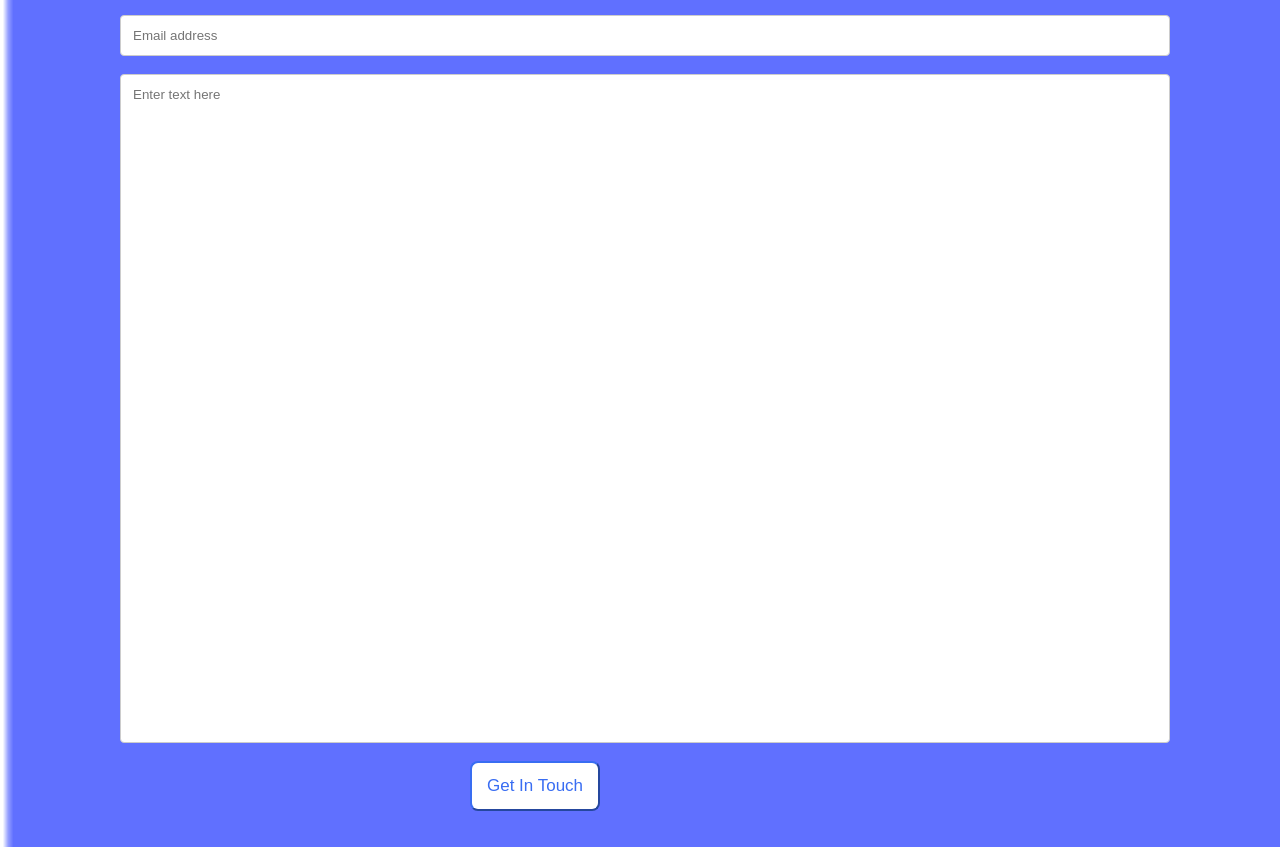
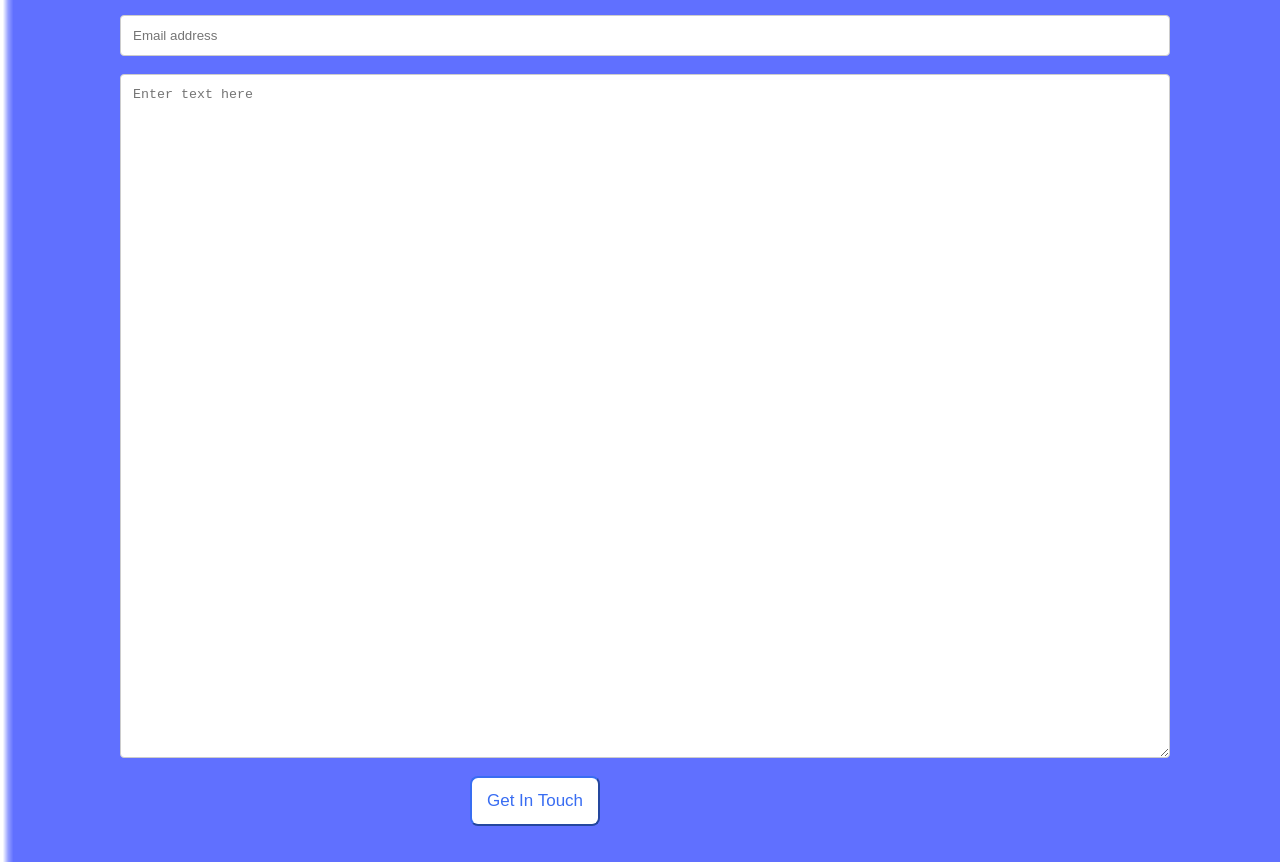
Before and after one commit to Rizwan-learn/Portfolio-Mobile, a website: page index.html in a window 1280 px wide. Shown: the part 5272-6134 px from the top of the page. Drawn offline with Linux system fonts and the light colour scheme.

Commit message:
textarea added to form

```diff
--- a/index.html
+++ b/index.html
@@ -286,18 +286,18 @@
     </section>
 
     <section class="contact-form">
-        <h1 class="title-contact">Contact Me</h1>
-        <h2 class="view">If you have an application you are interested in developing,
+        <h2 class="title-contact">Contact Me</h2>
+        <h3 class="view">If you have an application you are interested in developing,
             a feature that you need built or a project that needs coding.
             I’d love to help with it
-        </h2>
+        </h3>
 
         <form action="https://formspree.io/f/xbjwdkov" method="post">
             <input type="text" class="input" placeholder="Full name" required maxlength="30">
             <br>
             <input type="email" class="input" placeholder="Email address">
             <br>
-            <input type="text" class="box" placeholder="Enter text here" required maxlength="500">
+            <textarea type="text" class="box" placeholder="Enter text here" required maxlength="500"></textarea>
             <br>
 
             <div class="get-in-touch">
--- a/styles.css
+++ b/styles.css
@@ -651,6 +651,15 @@ input {
   margin-left: 10px;
 }
 
+textarea{
+  width: 80%;
+  padding: 12px;
+  border: 1px solid #ccc;
+  border-radius: 4px;
+  resize: vertical;
+  margin-left: 10px;
+}
+
 .box {
   padding-bottom: 50%;
 }
```
